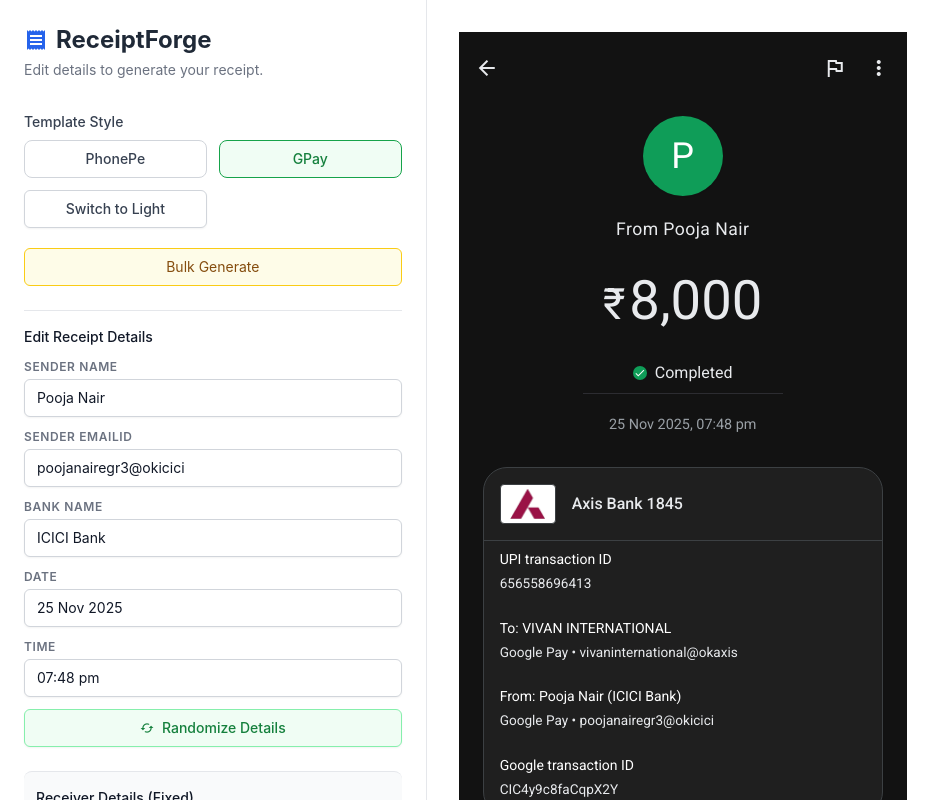
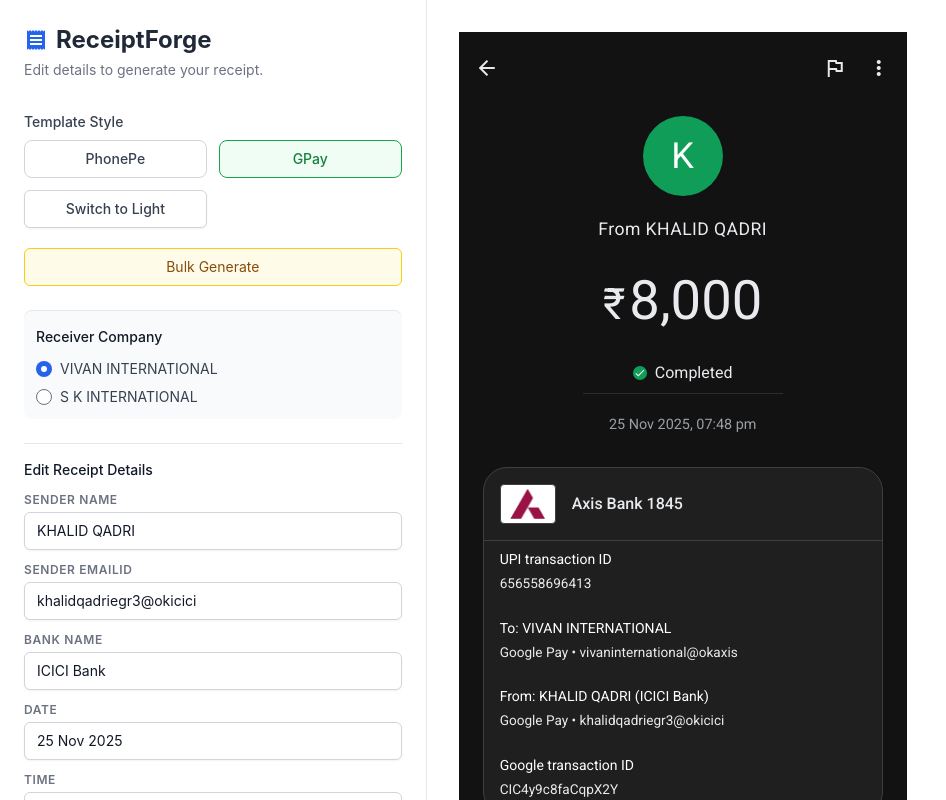
Before and after one commit to spidyboy05/Payment-receipts-editor, a React (Vite) app: page / in a window 1280 px wide. Shown: the whole page, without its empty margins (0-946 px from the left). Built offline with nearby package versions, Linux system fonts and the light colour scheme.

Commit message:
sk international reciver added

```diff
--- a/App.tsx
+++ b/App.tsx
@@ -42,12 +42,41 @@ const generateGoogleTransactionId = () => {
 
 // Generate random sender name
 const generateSenderName = () => {
-  const firstNames = ['Rajesh', 'Priya', 'Amit', 'Sneha', 'Vikram', 'Neha', 'Arjun', 'Pooja', 'Rohan', 'Ananya', 'Karan', 'Divya'];
-  const lastNames = ['Sharma', 'Patel', 'Kumar', 'Singh', 'Gupta', 'Reddy', 'Verma', 'Joshi', 'Nair', 'Iyer', 'Desai', 'Rao'];
+ const firstNames = [
+  "Aadil","Aamir","Aaqil","Abbas","Abdul","Adeel","Adnan","Ahmed","Ahsan",
+  "Akbar","Ali","Amaan","Ameer","Amir","Anas","Aqeel","Arbaz","Arham","Arif",
+  "Arman","Arsalan","Arshad","Arslan","Asad","Asif","Ashraf","Ayan","Ayaan",
+  "Ayaz","Azhar","Bashir","Bilal","Danish","Dawood","Ejaz","Faiz","Faizan",
+  "Farhan","Firoz","Ghulam","Habib","Hafeez","Haider","Hamid","Hamza",
+  "Haroon","Hasan","Hassan","Huzaifa","Ibrahim","Idrees","Irfan","Ishaq",
+  "Ismail","Jabbar","Jaffar","Jalal","Jameel","Junaid","Kabir","Kaleem",
+  "Kamil","Karim","Khalid","Luqman","Maaz","Mahboob","Mahmud","Majid",
+  "Mansoor","Maruf","Mehran","Mirza","Moin","Mubarak","Mukhtar","Munir",
+  "Naeem","Naseer","Nawaz","Nizam","Noor","Nouman","Owais","Parvez","Qadir",
+  "Qasim","Rafi","Rahim","Rahman","Rashid","Saad","Sadiq","Saif","Salman",
+  "Sameer","Sarfaraz","Shabbir","Shoaib"
+];
+const lastNames = [
+  "Abbasi","Abidi","Afzal","Ahmad","Ahsan","Akhter","Alam","Ali","Amiri",
+  "Ansari","Arif","Aslam","Azmi","Badr","Baghdadi","Baig","Barakati","Barkati",
+  "Burhan","Chishti","Dahlawi","Dar","Darwish","Dehlavi","Durani","Fakhri",
+  "Farooqi","Faruqi","Fatehi","Ghauri","Ghori","Habibi","Hanafi","Hashmi",
+  "Hussaini","Hussain","Hyderi","Iqbal","Islam","Islahi","Jafri","Jahani",
+  "Jalali","Jameeli","Kamal","Kamali","Khan","Khilji","Khot","Lari","Lodi",
+  "Malik","Manzoor","Marufi","Mir","Mirza","Mughal","Mukhtar","Nadvi","Najafi",
+  "Naqvi","Naseemi","Nizami","Nomani","Noori","Parvez","Qadri","Qasmi","Qureshi",
+  "Rahmani","Rasheedi","Raza","Razvi","Sadiqi","Saeedi","Sahibi","Salafi",
+  "Samnani","Saqib","Siddiqi","Siraji","Subhani","Tabrizi","Tahir","Talib",
+  "Tanvi","Usmani","Wahid","Warsi","Yamani","Yaqoobi","Yousufi","Zaidi",
+  "Zaman","Zargar","Zubairi","Zuberi"
+];
+
+
   const firstName = firstNames[Math.floor(Math.random() * firstNames.length)];
   const lastName = lastNames[Math.floor(Math.random() * lastNames.length)];
-  return `${firstName} ${lastName}`;
+  return `${firstName.toUpperCase()} ${lastName.toUpperCase()}`;
 };
+
 
 // Generate random sender bank and its UPI domain
 const generateSenderBank = () => {
@@ -80,15 +109,36 @@ const generateSenderUPI = (fullName?: string, domain?: string) => {
 const initialSenderName = generateSenderName();
 const initialBank = generateSenderBank();
 
+const RECEIVER_OPTIONS = [
+  {
+    id: 'vivan',
+    name: 'VIVAN INTERNATIONAL',
+    receiverName: 'VIVAN INTERNATIONAL',
+    receiverId: 'vivaninternational@okaxis',
+    receiverBankName: 'Axis Bank',
+    receiverLast4: '1845',
+    bankLogo: '/Axis Bank.png',
+  },
+  {
+    id: 'sk',
+    name: 'S K INTERNATIONAL',
+    receiverName: 'S K INTERNATIONAL',
+    receiverId: 'skinternational@okhdfcbank',
+    receiverBankName: 'HDFC Bank',
+    receiverLast4: '2281',
+    bankLogo: '/HDFC Bank.png',
+  },
+];
+
 const INITIAL_DATA: ReceiptData = {
   amount: '8,000',
   date: '25 Nov 2025',
   time: '07:48 pm',
-  receiverName: 'VIVAN INTERNATIONAL',
-  receiverId: 'vivaninternational@okaxis',
-  receiverBankName: 'Axis Bank',
-  receiverLast4: '1845',
-  bankLogo: BANKS[2].logo,
+  receiverName: RECEIVER_OPTIONS[0].receiverName,
+  receiverId: RECEIVER_OPTIONS[0].receiverId,
+  receiverBankName: RECEIVER_OPTIONS[0].receiverBankName,
+  receiverLast4: RECEIVER_OPTIONS[0].receiverLast4,
+  bankLogo: RECEIVER_OPTIONS[0].bankLogo,
   senderName: initialSenderName,
   senderMobile: generatePhone(),
   senderId: generateSenderUPI(initialSenderName, initialBank.domain),
@@ -106,9 +156,25 @@ function App() {
   const [template, setTemplate] = useState<TemplateType>(TemplateType.GPAY);
   const [showPreview, setShowPreview] = useState(true);
   const [showBulk, setShowBulk] = useState(false);
+  const [selectedReceiver, setSelectedReceiver] = useState<string>('vivan');
 
   const handleChange = (field: keyof ReceiptData, value: any) => {
     setData((prev) => ({ ...prev, [field]: value }));
+  };
+
+  const handleReceiverChange = (receiverId: string) => {
+    setSelectedReceiver(receiverId);
+    const receiver = RECEIVER_OPTIONS.find(r => r.id === receiverId);
+    if (receiver) {
+      setData(prev => ({
+        ...prev,
+        receiverName: receiver.receiverName,
+        receiverId: receiver.receiverId,
+        receiverBankName: receiver.receiverBankName,
+        receiverLast4: receiver.receiverLast4,
+        bankLogo: receiver.bankLogo,
+      }));
+    }
   };
   const generateIds = () => {
     const newName = generateSenderName();
@@ -206,6 +272,30 @@ function App() {
               </div>
           </div>
 
+
+          {/* Display-only Receiver & Bank Details */}
+          <div className="border-t pt-4 bg-gray-50 p-3 rounded-lg">
+            <h3 className="text-sm font-medium text-gray-900 mb-3">Receiver Company</h3>
+            <div className="space-y-2">
+              {RECEIVER_OPTIONS.map((option) => (
+                <div key={option.id} className="flex items-center">
+                  <input
+                    type="radio"
+                    id={`receiver-${option.id}`}
+                    name="receiver"
+                    value={option.id}
+                    checked={selectedReceiver === option.id}
+                    onChange={(e) => handleReceiverChange(e.target.value)}
+                    className="w-4 h-4 text-blue-600 cursor-pointer"
+                  />
+                  <label htmlFor={`receiver-${option.id}`} className="ml-2 text-sm text-gray-700 cursor-pointer">
+                    {option.name}
+                  </label>
+                </div>
+              ))}
+            </div>
+          </div>
+
           {/* User Input Section - Only Time, Date, Sender Name */}
           <div className="border-t pt-4">
             <h3 className="text-sm font-medium text-gray-900 mb-3">Edit Receipt Details</h3>
@@ -266,6 +356,29 @@ function App() {
               </button>
             </div>
           </div>
+
+          {/* Display-only Receiver & Bank Details */}
+          {/* <div className="border-t pt-4 bg-gray-50 p-3 rounded-lg">
+            <h3 className="text-sm font-medium text-gray-900 mb-3">Receiver Company</h3>
+            <div className="space-y-2">
+              {RECEIVER_OPTIONS.map((option) => (
+                <div key={option.id} className="flex items-center">
+                  <input
+                    type="radio"
+                    id={`receiver-${option.id}`}
+                    name="receiver"
+                    value={option.id}
+                    checked={selectedReceiver === option.id}
+                    onChange={(e) => handleReceiverChange(e.target.value)}
+                    className="w-4 h-4 text-blue-600 cursor-pointer"
+                  />
+                  <label htmlFor={`receiver-${option.id}`} className="ml-2 text-sm text-gray-700 cursor-pointer">
+                    {option.name}
+                  </label>
+                </div>
+              ))}
+            </div>
+          </div> */}
 
           {/* Display-only Receiver & Bank Details */}
           <div className="border-t pt-4 bg-gray-50 p-3 rounded-lg">
```
